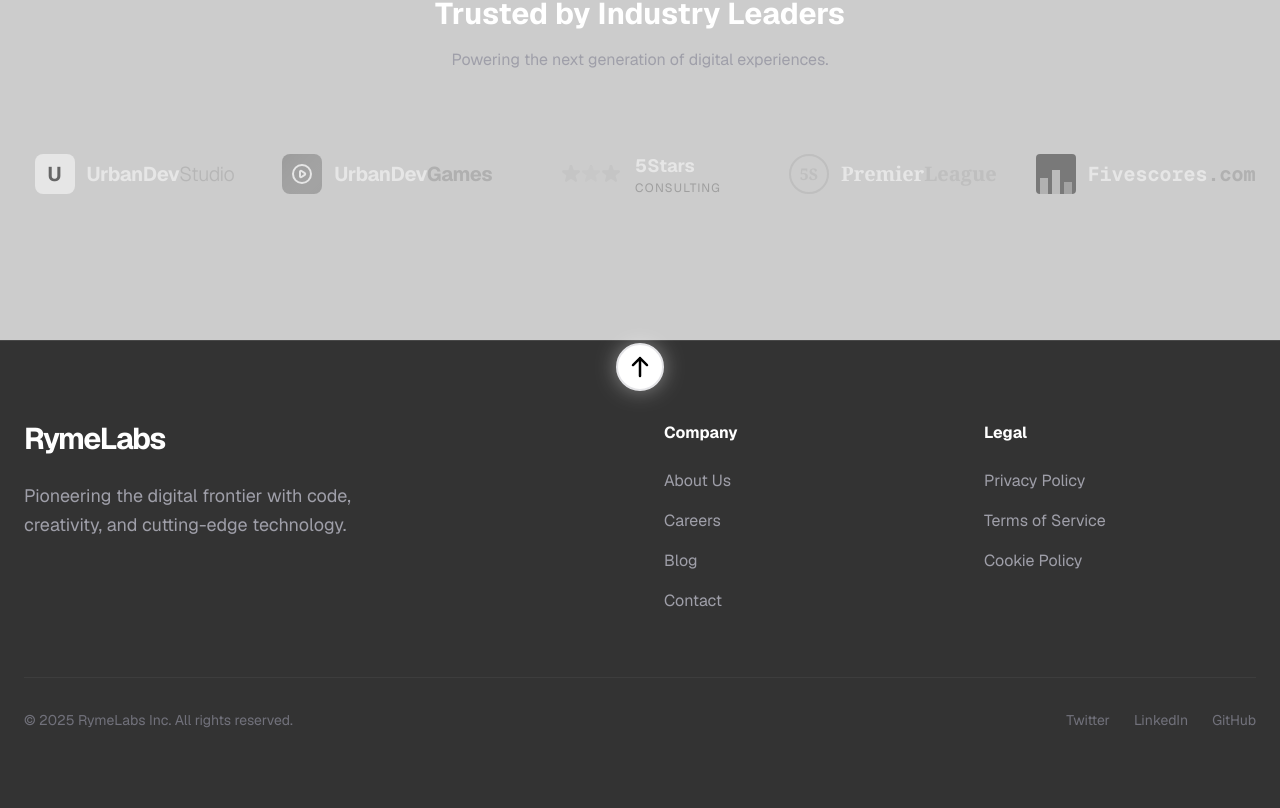
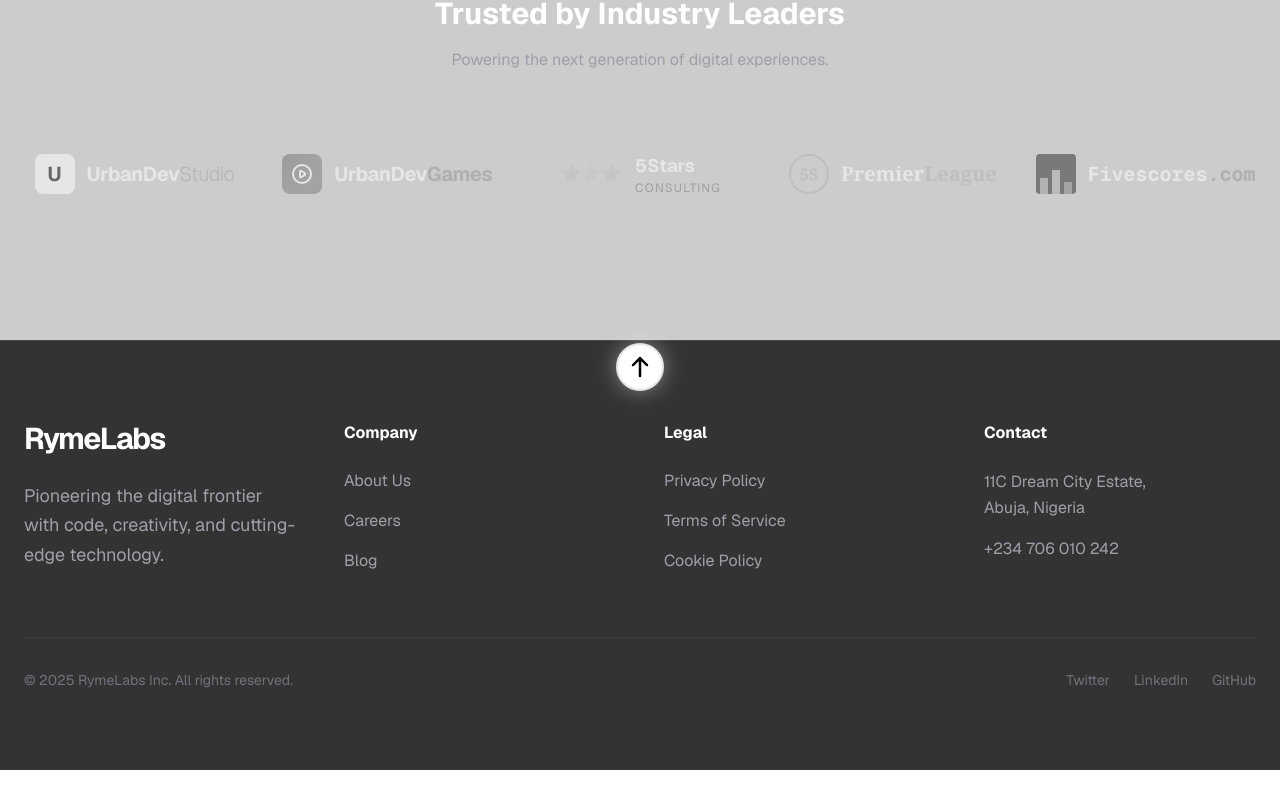
Before and after one commit to Raphdon832/RymeLabsWebsite, a Next.js app: page / in a window 1280 px wide. Shown: the part 3564-4372 px from the top of the page. After the commit the page ends 4334 px from the top, so only its background shows below. Built offline with nearby package versions, Linux system fonts and the light colour scheme.

Commit message:
Update footer with RymeLabs contact details

```diff
--- a/src/app/page.tsx
+++ b/src/app/page.tsx
@@ -236,9 +236,9 @@ export default function Home() {
       <footer className="px-6 py-20 border-t border-white/10 bg-black/80 backdrop-blur-md relative">
         <ScrollToTopBall />
         <FadeIn className="max-w-7xl mx-auto grid grid-cols-1 md:grid-cols-4 gap-12 mb-16">
-          <div className="col-span-1 md:col-span-2">
+          <div className="col-span-1">
             <div className="text-3xl font-bold tracking-tighter mb-6">RymeLabs</div>
-            <p className="text-zinc-400 max-w-sm text-lg leading-relaxed">
+            <p className="text-zinc-400 text-lg leading-relaxed">
               Pioneering the digital frontier with code, creativity, and cutting-edge technology.
             </p>
           </div>
@@ -248,7 +248,6 @@ export default function Home() {
               <li><a href="#" className="hover:text-white transition-colors">About Us</a></li>
               <li><a href="#" className="hover:text-white transition-colors">Careers</a></li>
               <li><a href="#" className="hover:text-white transition-colors">Blog</a></li>
-              <li><a href="#" className="hover:text-white transition-colors">Contact</a></li>
             </ul>
           </div>
           <div>
@@ -257,6 +256,13 @@ export default function Home() {
               <li><a href="#" className="hover:text-white transition-colors">Privacy Policy</a></li>
               <li><a href="#" className="hover:text-white transition-colors">Terms of Service</a></li>
               <li><a href="#" className="hover:text-white transition-colors">Cookie Policy</a></li>
+            </ul>
+          </div>
+          <div>
+            <h4 className="font-bold text-white mb-6">Contact</h4>
+            <ul className="space-y-4 text-zinc-400">
+              <li className="leading-relaxed">11C Dream City Estate,<br/>Abuja, Nigeria</li>
+              <li><a href="tel:+234706010242" className="hover:text-white transition-colors">+234 706 010 242</a></li>
             </ul>
           </div>
         </FadeIn>
```
